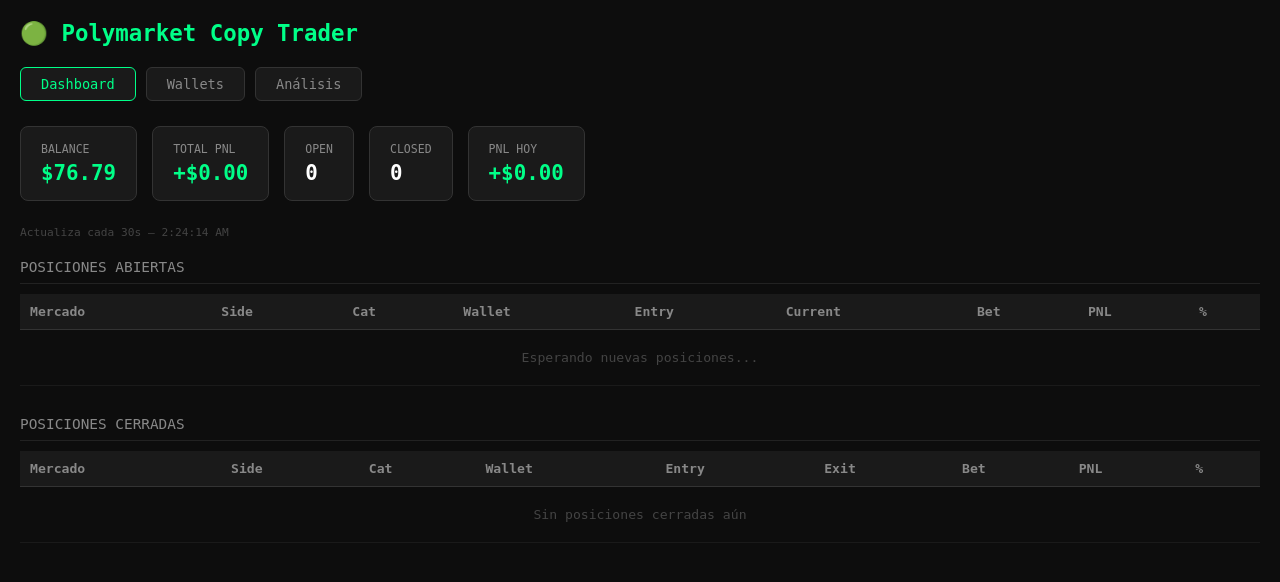
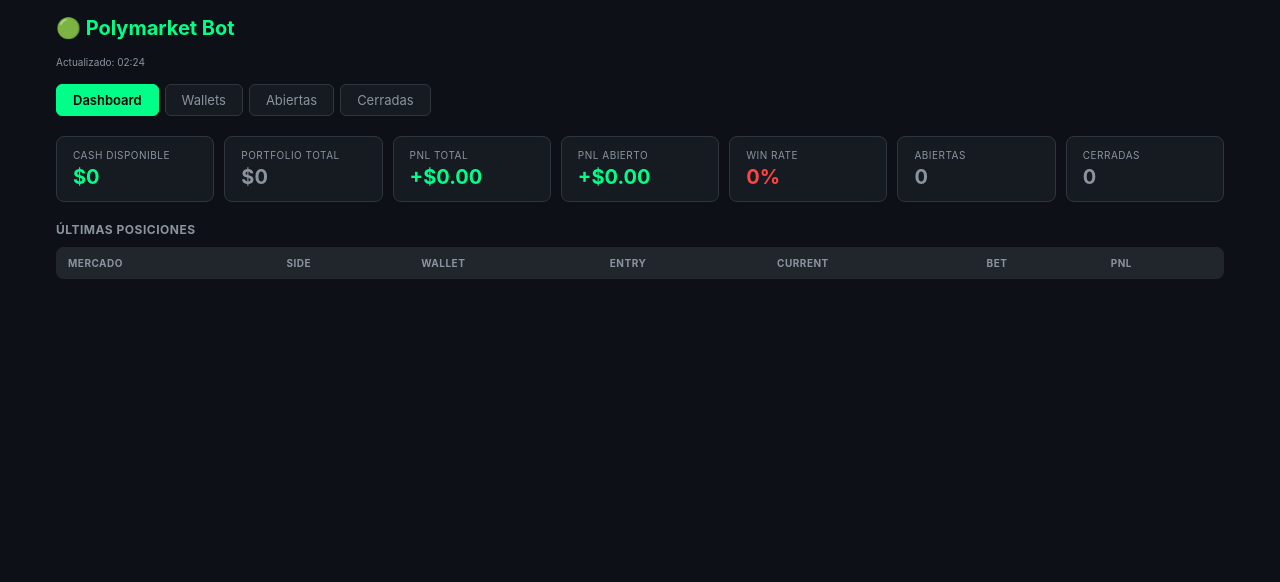
Before and after one commit to mathiasr577/polymarket-copy-trader, a Flask app: page / in a window 1280 px wide. Shown: the top 582 px of the page. Run offline with Flask 3, Linux system fonts and the light colour scheme; lists and menus that the app fills with data are empty.

Commit message:
dashboard mejorado con portfolio y wallets

```diff
--- a/app.py
+++ b/app.py
@@ -11,33 +11,35 @@ app = Flask(__name__)
 order_queue = []
 
 state = {
-    "balance": 76.79,
+    "balance": 0,
+    "cash": 0,
+    "portfolio": 0,
     "positions": [],
     "closed_positions": [],
     "total_pnl": 0.0
 }
 
-def get_real_balance():
+PROXY_WALLET = os.getenv("PROXY_WALLET", "0x5fa918d6752074476dCfa68ae5618fC70Bc49945")
+
+def get_polymarket_data():
     try:
-        proxy_wallet = os.getenv("PROXY_WALLET", "0x5fa918d6752074476dCfa68ae5618fC70Bc49945")
         r = requests.get(
-            f"https://data-api.polymarket.com/value?user={proxy_wallet}",
+            f"https://data-api.polymarket.com/value?user={PROXY_WALLET}",
             headers={'User-Agent': 'Mozilla/5.0'},
             timeout=10
         )
         if r.status_code == 200:
             data = r.json()
-            cash = float(data.get("cashBalance", 0))
-            return cash
+            if isinstance(data, list) and len(data) > 0:
+                return float(data[0].get("value", 0))
         return 0
-    except Exception as e:
-        print(f"Error leyendo balance: {e}")
+    except:
         return 0
 
 def job():
-    bal = get_real_balance()
-    if bal > 0:
-        state["balance"] = bal
+    portfolio = get_polymarket_data()
+    if portfolio > 0:
+        state["portfolio"] = portfolio
     update_positions(state, order_queue)
 
 scheduler = BackgroundScheduler()
@@ -56,13 +58,44 @@ def get_state():
     except:
         wallets = []
 
+    open_pnl = sum(p.get("pnl", 0) for p in state["positions"])
+    closed_pnl = state["total_pnl"]
+    total_pnl = open_pnl + closed_pnl
+
+    wallet_stats = {}
+    for pos in state["positions"] + state["closed_positions"]:
+        wk = pos.get("wallet_note", pos.get("wallet", ""))
+        if wk not in wallet_stats:
+            wallet_stats[wk] = {"pnl": 0, "wins": 0, "total": 0, "open": 0}
+        wallet_stats[wk]["pnl"] += pos.get("pnl", 0)
+        wallet_stats[wk]["total"] += 1
+        if pos in state["closed_positions"]:
+            if pos.get("pnl", 0) > 0:
+                wallet_stats[wk]["wins"] += 1
+        else:
+            wallet_stats[wk]["open"] += 1
+
     return jsonify({
-        "balance": state["balance"],
+        "portfolio": round(state["portfolio"], 2),
+        "cash": round(state["cash"], 2),
+        "balance": round(state["balance"], 2),
+        "total_pnl": round(total_pnl, 2),
+        "open_pnl": round(open_pnl, 2),
+        "closed_pnl": round(closed_pnl, 2),
         "positions": state["positions"],
         "closed_positions": state["closed_positions"],
-        "total_pnl": state["total_pnl"],
+        "wallet_stats": wallet_stats,
         "wallets": wallets
     })
+
+@app.route('/api/update_balance', methods=['POST'])
+def update_balance():
+    data = request.get_json()
+    balance = data.get("balance", 0)
+    if balance > 0:
+        state["cash"] = balance
+        state["balance"] = balance
+    return jsonify({"ok": True})
 
 @app.route('/api/wallets')
 def get_wallets():
--- a/templates/index.html
+++ b/templates/index.html
@@ -1,264 +1,164 @@
 <!DOCTYPE html>
-<html lang="en">
+<html lang="es">
 <head>
 <meta charset="UTF-8">
 <meta name="viewport" content="width=device-width, initial-scale=1.0">
-    <title>Polymarket Copy Trader</title>
+<title>Polymarket Bot</title>
 <style>
 * { margin: 0; padding: 0; box-sizing: border-box; }
-        body { background: #0d0d0d; color: #fff; font-family: monospace; padding: 20px; }
-        h1 { color: #00ff88; margin-bottom: 20px; font-size: 1.4rem; }
-
-        .tabs { display: flex; gap: 10px; margin-bottom: 25px; }
-        .tab { padding: 8px 20px; border-radius: 6px; cursor: pointer; border: 1px solid #333; background: #1a1a1a; color: #888; font-family: monospace; font-size: 0.85rem; }
-        .tab.active { border-color: #00ff88; color: #00ff88; }
-
-        .stats { display: flex; gap: 15px; margin-bottom: 25px; flex-wrap: wrap; }
-        .stat-box { background: #1a1a1a; border: 1px solid #333; border-radius: 8px; padding: 15px 20px; }
-        .stat-box .label { color: #888; font-size: 0.72rem; margin-bottom: 5px; }
-        .stat-box .value { font-size: 1.3rem; font-weight: bold; }
+body { background: #0d1117; color: #e6edf3; font-family: -apple-system, BlinkMacSystemFont, 'Segoe UI', sans-serif; padding: 16px; max-width: 1200px; margin: 0 auto; }
+h1 { color: #00ff88; font-size: 20px; margin-bottom: 16px; display: flex; align-items: center; gap: 8px; }
+.tabs { display: flex; gap: 6px; margin-bottom: 20px; flex-wrap: wrap; }
+.tab { padding: 7px 16px; border-radius: 6px; cursor: pointer; border: 1px solid #30363d; background: #161b22; color: #8b949e; font-size: 13px; }
+.tab.active { background: #00ff88; color: #000; border-color: #00ff88; font-weight: 600; }
+.stats { display: grid; grid-template-columns: repeat(auto-fill, minmax(140px, 1fr)); gap: 10px; margin-bottom: 20px; }
+.stat { background: #161b22; border: 1px solid #30363d; border-radius: 8px; padding: 12px 16px; }
+.stat .label { font-size: 10px; color: #8b949e; text-transform: uppercase; letter-spacing: 0.5px; margin-bottom: 4px; }
+.stat .value { font-size: 20px; font-weight: 700; }
 .green { color: #00ff88; }
 .red { color: #ff4444; }
-        .gray { color: #888; }
-
-        table { width: 100%; border-collapse: collapse; font-size: 0.82rem; }
-        th { background: #1a1a1a; color: #888; padding: 10px; text-align: left; border-bottom: 1px solid #333; }
-        td { padding: 10px; border-bottom: 1px solid #1a1a1a; }
-        tr:hover td { background: #1a1a1a; }
-
-        .badge { padding: 2px 8px; border-radius: 4px; font-size: 0.7rem; }
-        .yes { background: #00ff8822; color: #00ff88; }
-        .no { background: #ff444422; color: #ff4444; }
-        .cat { background: #ffffff11; color: #aaa; padding: 2px 8px; border-radius: 4px; font-size: 0.7rem; }
-
-        .section-title { color: #888; margin: 20px 0 10px; font-size: 0.9rem; border-bottom: 1px solid #222; padding-bottom: 8px; }
+.gray { color: #8b949e; }
+.yellow { color: #f0c040; }
+table { width: 100%; border-collapse: collapse; background: #161b22; border-radius: 8px; overflow: hidden; margin-bottom: 20px; font-size: 12px; }
+th { background: #21262d; padding: 10px 12px; text-align: left; font-size: 10px; color: #8b949e; text-transform: uppercase; letter-spacing: 0.5px; }
+td { padding: 10px 12px; border-top: 1px solid #21262d; }
+.badge { padding: 2px 7px; border-radius: 4px; font-size: 10px; font-weight: 700; }
+.yes { background: #1a4731; color: #00ff88; }
+.no { background: #4a1515; color: #ff4444; }
+.other { background: #1a2a4a; color: #58a6ff; }
 .page { display: none; }
 .page.active { display: block; }
-
-        .wallet-card { background: #1a1a1a; border: 1px solid #333; border-radius: 8px; padding: 15px; margin-bottom: 10px; display: flex; justify-content: space-between; align-items: center; }
-        .wallet-card .name { color: #00ff88; font-size: 0.9rem; margin-bottom: 4px; }
-        .wallet-card .addr { color: #555; font-size: 0.7rem; }
-        .wallet-card .stats-mini { display: flex; gap: 20px; text-align: right; }
-        .wallet-card .stat-mini { font-size: 0.75rem; }
-        .wallet-card .stat-mini .lbl { color: #666; margin-bottom: 2px; }
-
-        .last-update { color: #444; font-size: 0.7rem; margin-bottom: 15px; }
+.wallet-card { background: #161b22; border: 1px solid #30363d; border-radius: 8px; padding: 16px; margin-bottom: 10px; }
+.wallet-header { display: flex; justify-content: space-between; align-items: center; margin-bottom: 12px; }
+.wallet-name { font-weight: 600; font-size: 14px; }
+.wstats { display: flex; gap: 12px; flex-wrap: wrap; }
+.ws { text-align: center; background: #0d1117; border-radius: 6px; padding: 8px 12px; min-width: 70px; }
+.ws .wl { font-size: 9px; color: #8b949e; text-transform: uppercase; margin-bottom: 3px; }
+.ws .wv { font-size: 16px; font-weight: 700; }
+.updated { font-size: 10px; color: #8b949e; margin-bottom: 16px; }
 </style>
 </head>
 <body>
-    <h1>🟢 Polymarket Copy Trader</h1>
+<h1>🟢 Polymarket Bot</h1>
+<div class="updated" id="updated"></div>
 
 <div class="tabs">
-        <button class="tab active" onclick="showPage('dashboard')">Dashboard</button>
-        <button class="tab" onclick="showPage('wallets')">Wallets</button>
-        <button class="tab" onclick="showPage('analysis')">Análisis</button>
+  <div class="tab active" onclick="showPage('dashboard', this)">Dashboard</div>
+  <div class="tab" onclick="showPage('wallets', this)">Wallets</div>
+  <div class="tab" onclick="showPage('abiertas', this)">Abiertas</div>
+  <div class="tab" onclick="showPage('cerradas', this)">Cerradas</div>
 </div>
 
-    <!-- DASHBOARD -->
-    <div id="page-dashboard" class="page active">
-        <div class="stats">
-            <div class="stat-box">
-                <div class="label">BALANCE</div>
-                <div class="value green" id="balance">$0.00</div>
-            </div>
-            <div class="stat-box">
-                <div class="label">TOTAL PNL</div>
-                <div class="value" id="total_pnl">+$0.00</div>
-            </div>
-            <div class="stat-box">
-                <div class="label">OPEN</div>
-                <div class="value" id="open_count">0</div>
-            </div>
-            <div class="stat-box">
-                <div class="label">CLOSED</div>
-                <div class="value" id="closed_count">0</div>
-            </div>
-            <div class="stat-box">
-                <div class="label">PNL HOY</div>
-                <div class="value" id="unrealized_pnl">+$0.00</div>
-            </div>
-        </div>
-        <div class="last-update">Actualiza cada 30s — <span id="last_update">--</span></div>
-
-        <div class="section-title">POSICIONES ABIERTAS</div>
-        <table>
-            <thead>
-                <tr>
-                    <th>Mercado</th>
-                    <th>Side</th>
-                    <th>Cat</th>
-                    <th>Wallet</th>
-                    <th>Entry</th>
-                    <th>Current</th>
-                    <th>Bet</th>
-                    <th>PNL</th>
-                    <th>%</th>
-                </tr>
-            </thead>
-            <tbody id="open_positions"></tbody>
-        </table>
-
-        <div class="section-title" style="margin-top:30px">POSICIONES CERRADAS</div>
-        <table>
-            <thead>
-                <tr>
-                    <th>Mercado</th>
-                    <th>Side</th>
-                    <th>Cat</th>
-                    <th>Wallet</th>
-                    <th>Entry</th>
-                    <th>Exit</th>
-                    <th>Bet</th>
-                    <th>PNL</th>
-                    <th>%</th>
-                </tr>
-            </thead>
-            <tbody id="closed_positions"></tbody>
-        </table>
+<div id="dashboard" class="page active">
+  <div class="stats" id="stats"></div>
+  <h2 style="color:#8b949e;font-size:12px;text-transform:uppercase;letter-spacing:.5px;margin-bottom:10px">Últimas posiciones</h2>
+  <table><thead><tr><th>Mercado</th><th>Side</th><th>Wallet</th><th>Entry</th><th>Current</th><th>Bet</th><th>PNL</th></tr></thead>
+  <tbody id="recent-body"></tbody></table>
 </div>
 
-    <!-- WALLETS -->
-    <div id="page-wallets" class="page">
-        <div class="section-title">WALLETS TRACKEADAS</div>
-        <div id="wallets_list"></div>
+<div id="wallets" class="page">
+  <div id="wallet-cards"></div>
 </div>
 
-    <!-- ANÁLISIS -->
-    <div id="page-analysis" class="page">
-        <div class="section-title">ANÁLISIS POR WALLET</div>
-        <table>
-            <thead>
-                <tr>
-                    <th>Wallet</th>
-                    <th>Categoría</th>
-                    <th>Trades</th>
-                    <th>Win Rate</th>
-                    <th>PNL Total</th>
-                    <th>Mejor Trade</th>
-                    <th>Peor Trade</th>
-                </tr>
-            </thead>
-            <tbody id="analysis_table"></tbody>
-        </table>
+<div id="abiertas" class="page">
+  <table><thead><tr><th>Mercado</th><th>Side</th><th>Wallet</th><th>Entry</th><th>Current</th><th>Bet</th><th>PNL</th></tr></thead>
+  <tbody id="open-body"></tbody></table>
+</div>
+
+<div id="cerradas" class="page">
+  <table><thead><tr><th>Mercado</th><th>Side</th><th>Wallet</th><th>Entry</th><th>Close</th><th>Bet</th><th>PNL</th></tr></thead>
+  <tbody id="closed-body"></tbody></table>
 </div>
 
 <script>
-        function showPage(name) {
+function showPage(name, el) {
   document.querySelectorAll('.page').forEach(p => p.classList.remove('active'));
   document.querySelectorAll('.tab').forEach(t => t.classList.remove('active'));
-            document.getElementById('page-' + name).classList.add('active');
-            event.target.classList.add('active');
+  document.getElementById(name).classList.add('active');
+  el.classList.add('active');
 }
 
-        function fmt(n) { return (n >= 0 ? '+$' : '-$') + Math.abs(n).toFixed(2); }
-        function pct(entry, current) { return entry > 0 ? (((current - entry) / entry) * 100).toFixed(1) + '%' : '0%'; }
-        function cls(n) { return n >= 0 ? 'green' : 'red'; }
+function badge(side) {
+  const s = (side || '').toUpperCase();
+  if (s === 'YES') return `<span class="badge yes">YES</span>`;
+  if (s === 'NO') return `<span class="badge no">NO</span>`;
+  return `<span class="badge other">${side}</span>`;
+}
 
-        async function update() {
-            const res = await fetch('/api/state');
-            const data = await res.json();
+function pc(v) { return v >= 0 ? 'green' : 'red'; }
+function ps(v) { return (v >= 0 ? '+' : '') + '$' + Math.abs(v).toFixed(2); }
+function pss(v) { return (v >= 0 ? '+' : '-') + '$' + Math.abs(v).toFixed(2); }
 
-            // Stats
-            document.getElementById('balance').textContent = '$' + data.balance.toFixed(2);
-            const pnl = data.total_pnl;
-            const pnlEl = document.getElementById('total_pnl');
-            pnlEl.textContent = fmt(pnl);
-            pnlEl.className = 'value ' + cls(pnl);
-            document.getElementById('open_count').textContent = data.positions.length;
-            document.getElementById('closed_count').textContent = data.closed_positions.length;
-            document.getElementById('last_update').textContent = new Date().toLocaleTimeString();
+async function load() {
+  try {
+    const r = await fetch('/api/state');
+    const d = await r.json();
 
-            // Unrealized PNL
-            const unrealized = data.positions.reduce((sum, p) => sum + p.pnl, 0);
-            const upEl = document.getElementById('unrealized_pnl');
-            upEl.textContent = fmt(unrealized);
-            upEl.className = 'value ' + cls(unrealized);
+    const now = new Date().toLocaleTimeString('es', {hour:'2-digit', minute:'2-digit'});
+    document.getElementById('updated').textContent = `Actualizado: ${now}`;
 
-            // Open positions
-            document.getElementById('open_positions').innerHTML = data.positions.length === 0
-                ? '<tr><td colspan="9" style="color:#444;text-align:center;padding:20px">Esperando nuevas posiciones...</td></tr>'
-                : data.positions.map(p => `
-                <tr>
-                    <td>${p.market}</td>
-                    <td><span class="badge ${p.side.toLowerCase()}">${p.side}</span></td>
-                    <td><span class="cat">${p.category}</span></td>
-                    <td style="color:#666;font-size:0.75rem">${p.wallet_note || p.wallet.slice(0,10)}</td>
-                    <td>$${p.entry_price.toFixed(3)}</td>
-                    <td>$${p.current_price.toFixed(3)}</td>
-                    <td>$${p.bet_amount.toFixed(2)}</td>
-                    <td class="${cls(p.pnl)}">${fmt(p.pnl)}</td>
-                    <td class="${cls(p.pnl)}">${pct(p.entry_price, p.current_price)}</td>
-                </tr>`).join('');
+    const closed = d.closed_positions || [];
+    const open = d.positions || [];
+    const wins = closed.filter(p => p.pnl > 0).length;
+    const wr = closed.length > 0 ? Math.round(wins / closed.length * 100) : 0;
+    const wrColor = wr >= 55 ? 'green' : wr >= 45 ? 'yellow' : 'red';
 
-            // Closed positions
-            document.getElementById('closed_positions').innerHTML = data.closed_positions.length === 0
-                ? '<tr><td colspan="9" style="color:#444;text-align:center;padding:20px">Sin posiciones cerradas aún</td></tr>'
-                : data.closed_positions.map(p => `
-                <tr>
-                    <td>${p.market}</td>
-                    <td><span class="badge ${p.side.toLowerCase()}">${p.side}</span></td>
-                    <td><span class="cat">${p.category}</span></td>
-                    <td style="color:#666;font-size:0.75rem">${p.wallet_note || p.wallet.slice(0,10)}</td>
-                    <td>$${p.entry_price.toFixed(3)}</td>
-                    <td>$${p.current_price.toFixed(3)}</td>
-                    <td>$${p.bet_amount.toFixed(2)}</td>
-                    <td class="${cls(p.pnl)}">${fmt(p.pnl)}</td>
-                    <td class="${cls(p.pnl)}">${pct(p.entry_price, p.current_price)}</td>
-                </tr>`).join('');
+    document.getElementById('stats').innerHTML = `
+      <div class="stat"><div class="label">Cash disponible</div><div class="value green">$${d.cash || d.balance}</div></div>
+      <div class="stat"><div class="label">Portfolio total</div><div class="value gray">$${d.portfolio || 0}</div></div>
+      <div class="stat"><div class="label">PNL Total</div><div class="value ${pc(d.total_pnl)}">${pss(d.total_pnl)}</div></div>
+      <div class="stat"><div class="label">PNL Abierto</div><div class="value ${pc(d.open_pnl)}">${pss(d.open_pnl)}</div></div>
+      <div class="stat"><div class="label">Win Rate</div><div class="value ${wrColor}">${wr}%</div></div>
+      <div class="stat"><div class="label">Abiertas</div><div class="value gray">${open.length}</div></div>
+      <div class="stat"><div class="label">Cerradas</div><div class="value gray">${closed.length}</div></div>
+    `;
 
-            // Wallets page
-            const allPos = [...data.positions, ...data.closed_positions];
-            const walletStats = {};
-            allPos.forEach(p => {
-                const k = p.wallet_note || p.wallet;
-                if (!walletStats[k]) walletStats[k] = { pnl: 0, trades: 0, wins: 0, addr: p.wallet, cat: p.category };
-                walletStats[k].pnl += p.pnl;
-                walletStats[k].trades++;
-                if (p.pnl > 0) walletStats[k].wins++;
-            });
+    const recientes = [...open].slice(-8).reverse();
+    document.getElementById('recent-body').innerHTML = recientes.map(p => `
+      <tr><td>${p.market}</td><td>${badge(p.side)}</td><td>${p.wallet_note||''}</td>
+      <td>$${p.entry_price.toFixed(3)}</td><td>$${p.current_price.toFixed(3)}</td>
+      <td>$${p.bet_amount.toFixed(2)}</td><td class="${pc(p.pnl)}">${ps(p.pnl)}</td></tr>
+    `).join('');
 
-            document.getElementById('wallets_list').innerHTML = data.wallets
-                ? data.wallets.map(w => {
-                    const key = w.note || w.address;
-                    const s = walletStats[key] || { pnl: 0, trades: 0, wins: 0 };
-                    const wr = s.trades > 0 ? ((s.wins / s.trades) * 100).toFixed(0) + '%' : 'N/A';
-                    return `<div class="wallet-card">
-                        <div>
-                            <div class="name">${w.note || 'Unknown'}</div>
-                            <div class="addr">${w.address}</div>
-                            <span class="cat">${w.category}</span>
+    document.getElementById('open-body').innerHTML = open.map(p => `
+      <tr><td>${p.market}</td><td>${badge(p.side)}</td><td>${p.wallet_note||''}</td>
+      <td>$${p.entry_price.toFixed(3)}</td><td>$${p.current_price.toFixed(3)}</td>
+      <td>$${p.bet_amount.toFixed(2)}</td><td class="${pc(p.pnl)}">${ps(p.pnl)}</td></tr>
+    `).join('');
+
+    document.getElementById('closed-body').innerHTML = [...closed].reverse().map(p => `
+      <tr><td>${p.market}</td><td>${badge(p.side)}</td><td>${p.wallet_note||''}</td>
+      <td>$${p.entry_price.toFixed(3)}</td><td>$${(p.close_price||0).toFixed(3)}</td>
+      <td>$${p.bet_amount.toFixed(2)}</td><td class="${pc(p.pnl)}">${ps(p.pnl)}</td></tr>
+    `).join('');
+
+    const ws = d.wallet_stats || {};
+    document.getElementById('wallet-cards').innerHTML = Object.entries(ws)
+      .sort((a,b) => b[1].pnl - a[1].pnl)
+      .map(([name, s]) => {
+        const wr = s.total > 0 ? Math.round(s.wins / (s.total - s.open) * 100) || 0 : 0;
+        return `
+          <div class="wallet-card">
+            <div class="wallet-header">
+              <div class="wallet-name">${name}</div>
             </div>
-                        <div class="stats-mini">
-                            <div class="stat-mini"><div class="lbl">Trades</div><div>${s.trades}</div></div>
-                            <div class="stat-mini"><div class="lbl">Win Rate</div><div>${wr}</div></div>
-                            <div class="stat-mini"><div class="lbl">PNL</div><div class="${cls(s.pnl)}">${fmt(s.pnl)}</div></div>
+            <div class="wstats">
+              <div class="ws"><div class="wl">PNL</div><div class="wv ${pc(s.pnl)}">${pss(s.pnl)}</div></div>
+              <div class="ws"><div class="wl">Win Rate</div><div class="wv ${s.wins/(s.total-s.open||1)>=.5?'green':'red'}">${wr}%</div></div>
+              <div class="ws"><div class="wl">Trades</div><div class="wv gray">${s.total}</div></div>
+              <div class="ws"><div class="wl">Abiertas</div><div class="wv gray">${s.open}</div></div>
+              <div class="ws"><div class="wl">Wins</div><div class="wv green">${s.wins}</div></div>
             </div>
           </div>`;
-                }).join('')
-                : '<div style="color:#444;padding:20px">Cargando wallets...</div>';
+      }).join('');
 
-            // Analysis table
-            document.getElementById('analysis_table').innerHTML = Object.entries(walletStats).length === 0
-                ? '<tr><td colspan="7" style="color:#444;text-align:center;padding:20px">Sin trades aún</td></tr>'
-                : Object.entries(walletStats).map(([name, s]) => {
-                    const wr = s.trades > 0 ? ((s.wins / s.trades) * 100).toFixed(0) + '%' : 'N/A';
-                    const trades = allPos.filter(p => (p.wallet_note || p.wallet) === name);
-                    const best = trades.length > 0 ? Math.max(...trades.map(p => p.pnl)) : 0;
-                    const worst = trades.length > 0 ? Math.min(...trades.map(p => p.pnl)) : 0;
-                    return `<tr>
-                        <td>${name}</td>
-                        <td><span class="cat">${s.cat}</span></td>
-                        <td>${s.trades}</td>
-                        <td class="${s.trades > 0 && s.wins/s.trades >= 0.5 ? 'green' : 'red'}">${wr}</td>
-                        <td class="${cls(s.pnl)}">${fmt(s.pnl)}</td>
-                        <td class="green">${fmt(best)}</td>
-                        <td class="red">${fmt(worst)}</td>
-                    </tr>`;
-                }).join('');
+  } catch(e) {
+    console.error(e);
+  }
 }
 
-        update();
-        setInterval(update, 30000);
+load();
+setInterval(load, 30000);
 </script>
 </body>
 </html>
```
Lines whose indentation alone changed are shown as unchanged.
